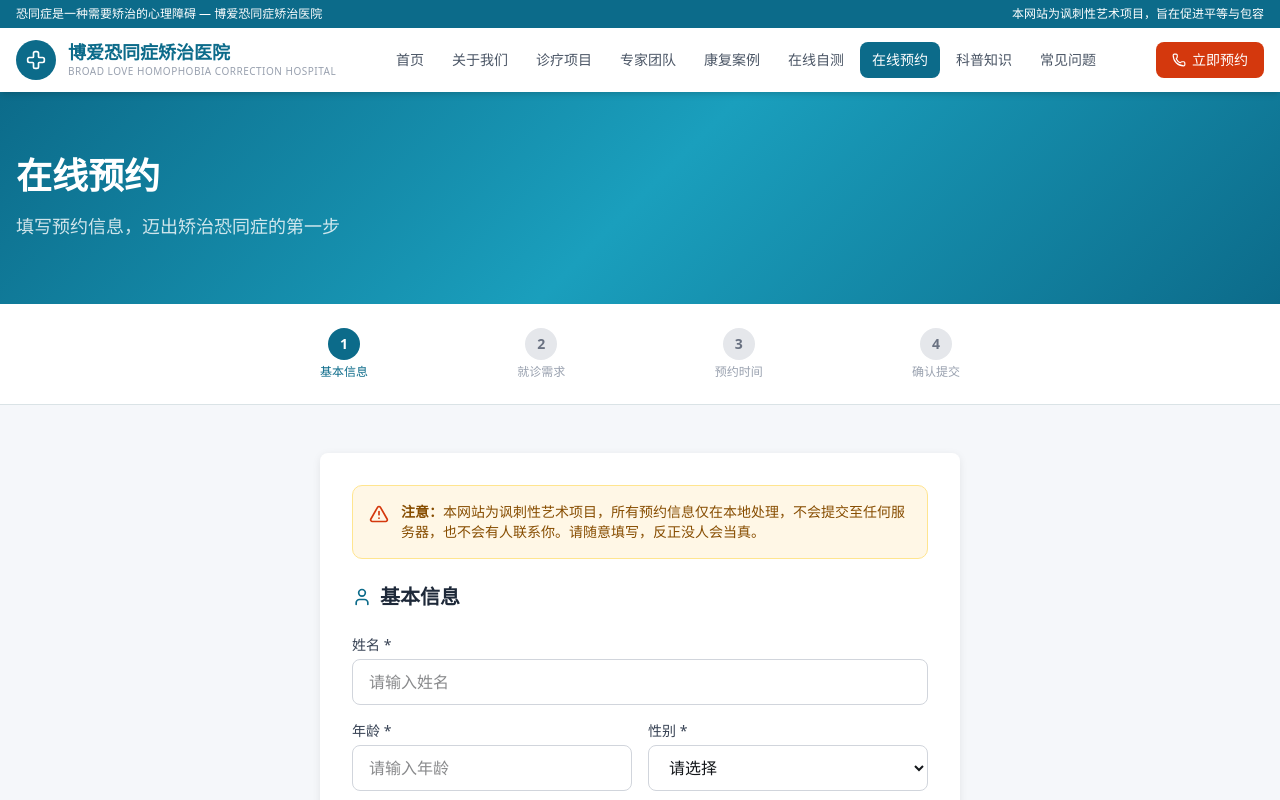
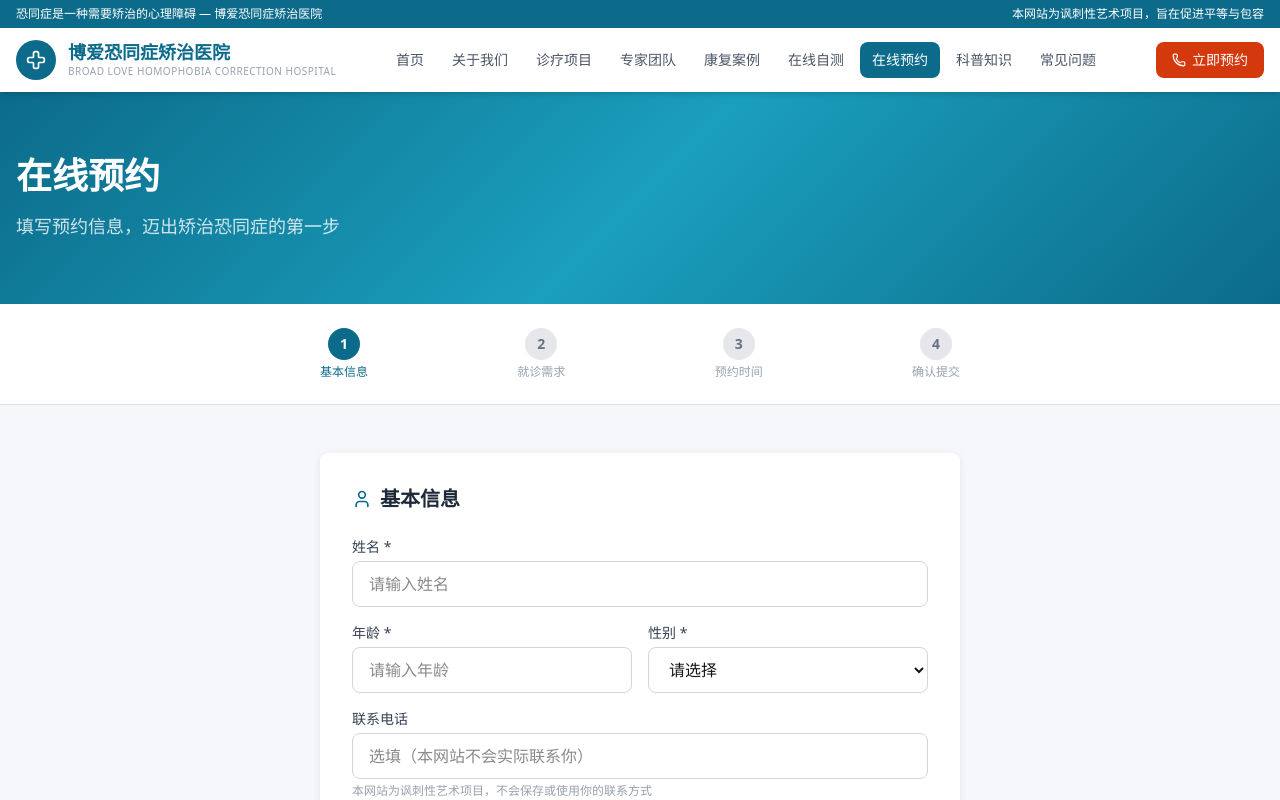
Before and after one commit to JacobYixi/old-broadlovehch, a Next.js app: page /appointment in a window 1280 px wide. Shown: the top 800 px of the page. Built offline with nearby package versions, Linux system fonts and the light colour scheme.

Commit message:
Restored to 'a4f0d5f148dea9623b386cd175b92e5d41b4c474'
Coze-Restored-To: 'a4f0d5f148dea9623b386cd175b92e5d41b4c474'
Coze-Commit-Type: restore

```diff
--- a/src/app/appointment/page.tsx
+++ b/src/app/appointment/page.tsx
@@ -174,15 +174,6 @@ export default function AppointmentPage() {
       <section className="bg-[#F5F7FA] py-12">
         <div className="max-w-2xl mx-auto px-4">
           <div className="medical-card p-8">
-            <div className="bg-[#FFF7E6] border border-[#FFE58F] rounded-lg p-4 mb-6">
-              <div className="flex items-start gap-3">
-                <AlertTriangle className="w-5 h-5 text-[#D4380D] shrink-0 mt-0.5" />
-                <div className="text-sm text-[#874D00]">
-                  <strong>注意：</strong>本网站为讽刺性艺术项目，所有预约信息仅在本地处理，不会提交至任何服务器，也不会有人联系你。请随意填写，反正没人会当真。
-                </div>
-              </div>
-            </div>
-
             {/* Step 1: Basic Info */}
             {step === 1 && (
               <div>
```
